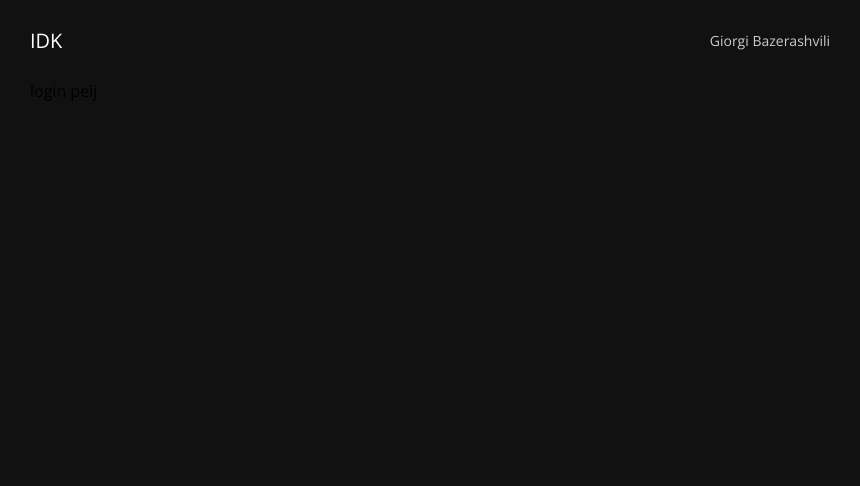
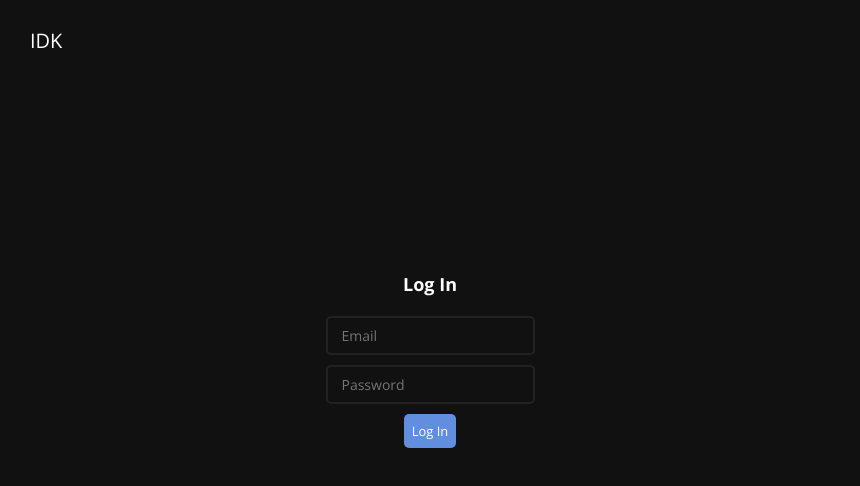
Before and after one commit to gbazera/web-project-react, a React (Vite) app: page /login in a window 1280 px wide. Shown: the top 486 px of the page, without its empty margins (210-1070 px from the left). Built offline with nearby package versions, Linux system fonts and the light colour scheme.

Commit message:
Fixed tons of stuff and added tons of stuff

```diff
--- a/src/App.jsx
+++ b/src/App.jsx
@@ -1,43 +1,68 @@
-import { useState, useEffect } from "react";
-import { BrowserRouter, Routes, Route } from "react-router-dom";
-import Header from "./components/Header";
-import Sidebar from "./components/Sidebar";
-import Dashboard from "./components/Dashboard";
-import Courses from "./components/Courses";
-import News from "./components/News";
-import Course from "./components/Course";
-import Login from "./components/Login";
+import { useState, useEffect } from 'react';
+import { BrowserRouter, Routes, Route, Navigate } from 'react-router-dom';
+import Header from './components/Header';
+import Sidebar from './components/Sidebar';
+import Dashboard from './components/Dashboard';
+import Courses from './components/Courses';
+import News from './components/News';
+import Course from './components/Course';
+import Login from './components/Login';
 
 function App() {
+	const [loggedIn, setLoggedIn] = useState(
+		JSON.parse(localStorage.getItem('loggedIn')) || false
+	);
+
+	useEffect(() => {
+		localStorage.setItem('loggedIn', JSON.stringify(loggedIn));
+	}, [loggedIn]);
+
+	useEffect(() => {
+		const storedLoggedIn = localStorage.getItem('loggedIn');
+		setLoggedIn(JSON.parse(storedLoggedIn));
+	}, []);
+
+	function LoggedOutRoute({ children }) {
+		const isLoggedIn = loggedIn; // Access loggedIn state directly
+
+		return isLoggedIn ? children : <Navigate to="/login" replace />;
+	}
+
+	function LoggedInRoute({ children }) {
+		const isLoggedIn = loggedIn; // Access loggedIn state directly
+
+		return isLoggedIn ? <Navigate to="/" replace /> : children;
+	}
+
 	const [courses, setCourses] = useState([
 		{
 			id: 0,
-      title: "Web Programming 1 (ENG)",
-      lecturer: "Giorgi Kakashvili",
+			title: 'Web Programming 1 (ENG)',
+			lecturer: 'Giorgi Kakashvili',
 			enrolled: true,
 		},
 		{
 			id: 1,
-      title: "CS105 Aspects of Computer Science and Technology (ENG)",
-      lecturer: "David Razmadze",
+			title: 'CS105 Aspects of Computer Science and Technology (ENG)',
+			lecturer: 'David Razmadze',
 			enrolled: false,
 		},
 		{
 			id: 2,
-      title: "CS104 Principles of Programming (ENG)",
-      lecturer: "Nika Narushvili",
+			title: 'CS104 Principles of Programming (ENG)',
+			lecturer: 'Nika Narushvili',
 			enrolled: true,
 		},
 		{
 			id: 3,
-      title: "HUM054 German Language A1.1 (GEO)",
-      lecturer: "Nino Gogelia",
+			title: 'HUM054 German Language A1.1 (GEO)',
+			lecturer: 'Nino Gogelia',
 			enrolled: false,
 		},
 	]);
 
 	useEffect(() => {
-    localStorage.setItem("courses", JSON.stringify(courses));
+		localStorage.setItem('courses', JSON.stringify(courses));
 	}, [courses]);
 
 	const [grades, setGrades] = useState([
@@ -48,51 +73,53 @@ function App() {
 	]);
 
 	useEffect(() => {
-    localStorage.setItem("grades", JSON.stringify(grades));
+		localStorage.setItem('grades', JSON.stringify(grades));
 	}, [grades]);
 
 	const [news, setNews] = useState([
 		{
 			id: 0,
-      title: "Bla bla bla",
-      date: "January 4",
+			title: 'Bla bla bla',
+			date: 'January 4',
 			message:
-        "Bla bla bla bla bla bla bla bla bla bla bla bla bla bla bla bla bla bla bla bla bla bla bla bla bla \
+				'Bla bla bla bla bla bla bla bla bla bla bla bla bla bla bla bla bla bla bla bla bla bla bla bla bla \
                 bla bla bla bla bla bla bla bla bla bla bla bla bla bla bla \
                 bla bla bla bla bla bla bla bla bla bla bla bla bla bla bla bla bla\
                 bla bla bla bla bla bla bla bla bla bla bla bla bla bla bla \
-                bla bla bla bla bla bla bla bla bla bla bla bla bla bla bla bla bla",
+                bla bla bla bla bla bla bla bla bla bla bla bla bla bla bla bla bla',
 		},
 		{
 			id: 1,
-      title: "Bla bla bla (meore)",
-      date: "January 5",
+			title: 'Bla bla bla (meore)',
+			date: 'January 5',
 			message:
-        "Bla bla bla bla bla bla bla bla bla bla bla bla bla bla bla bla blala bla bla bla bla \
+				'Bla bla bla bla bla bla bla bla bla bla bla bla bla bla bla bla blala bla bla bla bla \
                 bla bla bla bla bla bla bla bla bla bla bla bla bla bla bla \
                 bla bla bla bla bla bla bla bla bla bla bla bla bla \
-                bla bla bla bla bla bla bla bla bla bla bla bla bla bla bla bla bla",
+                bla bla bla bla bla bla bla bla bla bla bla bla bla bla bla bla bla',
 		},
 	]);
 
 	useEffect(() => {
-    localStorage.setItem("news", JSON.stringify(news));
+		localStorage.setItem('news', JSON.stringify(news));
 	}, [news]);
 
 	const myCourses = courses.filter((course) => course.enrolled === true);
-  const { openedCourse, setOpenedCourse } = useState("");
+	const { openedCourse, setOpenedCourse } = useState('');
 
 	return (
 		<>
 			<BrowserRouter>
-        <Header />
+				<Header loggedIn={loggedIn}/>
 				<main>
 					<Routes>
 						<Route
 							path="/login"
 							element={
 								<>
+									<LoggedInRoute>
 										<Login />
+									</LoggedInRoute>
 								</>
 							}
 						/>
@@ -100,8 +127,14 @@ function App() {
 							index
 							element={
 								<>
+									<LoggedOutRoute>
 										<Sidebar />
-                  <Dashboard courses={myCourses} grades={grades} news={news} />
+										<Dashboard
+											courses={myCourses}
+											grades={grades}
+											news={news}
+										/>
+									</LoggedOutRoute>
 								</>
 							}
 						/>
@@ -109,23 +142,32 @@ function App() {
 							path="courses"
 							element={
 								<>
+									<LoggedOutRoute>
 										<Sidebar />
 										<Courses courses={courses} />
+									</LoggedOutRoute>
 								</>
 							}
 						/>
-            <Route path="news" element={
+						<Route
+							path="news"
+							element={
 								<>
+									<LoggedOutRoute>
 										<Sidebar />
 										<News news={news} />
+									</LoggedOutRoute>
 								</>
-			} />
+							}
+						/>
 						<Route
 							path="course/:id/:formattedTitle"
 							element={
 								<>
+									<LoggedOutRoute>
 										<Sidebar />
 										<Course openedCourse={openedCourse} />
+									</LoggedOutRoute>
 								</>
 							}
 						/>
--- a/src/components/Header.jsx
+++ b/src/components/Header.jsx
@@ -1,24 +1,24 @@
-import { React, Component } from "react";
+import { React, Component } from 'react';
 
 class Header extends Component {
 	componentDidMount() {
-    const burger = document.querySelector(".burger");
+		const burger = document.querySelector('.burger');
 
-    const sidebar_links = document.querySelectorAll("aside ul a");
+		const sidebar_links = document.querySelectorAll('aside ul a');
 
-    burger.addEventListener("click", this.toggleSidebar);
+		if(burger) burger.addEventListener('click', this.toggleSidebar);
 
 		sidebar_links.forEach((link) => {
-      link.addEventListener("click", this.toggleSidebar);
+			if(link) link.addEventListener('click', this.toggleSidebar);
 		});
 	}
 
 	toggleSidebar() {
-    const burger_icon = document.querySelector(".burger i");
-    const sidebar = document.querySelector("aside");
-    burger_icon.classList.toggle("bx-menu");
-    burger_icon.classList.toggle("bx-x");
-    sidebar.classList.toggle("active");
+		const burger_icon = document.querySelector('.burger i');
+		const sidebar = document.querySelector('aside');
+		burger_icon.classList.toggle('bx-menu');
+		burger_icon.classList.toggle('bx-x');
+		sidebar.classList.toggle('active');
 	}
 
 	render() {
@@ -28,12 +28,20 @@ class Header extends Component {
 					<a href="/" className="logo">
 						IDK
 					</a>
+					{this.props.loggedIn ? (
 						<button className="burger">
 							<i className="bx bx-menu"></i>
 						</button>
+					) : (
+						<></>
+					)}
 				</div>
 				<ul className="links">
-          <li className="logged-in">Giorgi Bazerashvili</li>
+					{this.props.loggedIn ? (
+						<li className="logged-in">Firstname Lastname</li>
+					) : (
+						<></>
+					)}
 					{/* <li><a href="#" className="link secondary">LOG OUT</a></li> */}
 				</ul>
 			</nav>
--- a/src/components/Login.jsx
+++ b/src/components/Login.jsx
@@ -1,7 +1,22 @@
-function Login(){
-    return(
-        <p>login peij</p>
-    )
+import { useEffect } from 'react';
+import { Link, useNavigate } from 'react-router-dom';
+
+function Login() {
+	const login = () => {
+		localStorage.setItem('loggedIn', JSON.stringify(true));
+		useNavigate('/', { replace: true });
+	};
+
+	return (
+		<section className="login-page">
+			<p className="heading">Log In</p>
+			<input type="email" placeholder="Email" className="input" />
+			<input type="password" placeholder="Password" className="input" />
+			<Link onClick={login}>
+				<input type="button" value="Log In" className="btn" />
+			</Link>
+		</section>
+	);
 }
 
 export default Login;
--- a/src/components/Sidebar.jsx
+++ b/src/components/Sidebar.jsx
@@ -1,8 +1,13 @@
 import { useState } from "react"
-import {Link} from "react-router-dom";
+import {Link, useNavigate} from "react-router-dom";
 
 function Sidebar(){
     const [isActive, setActive] = useState('dashboard')
+
+    const logOut=()=>{
+        localStorage.setItem('loggedIn', JSON.stringify(false));
+        useNavigate('/login', {replace: true})
+    }
 
     return(
         <aside>
@@ -10,7 +15,7 @@ function Sidebar(){
                 <Link to={'/'}><li className={` ${isActive === 'dashboard' ? 'active' : ''}`} onClick={() => setActive('dashboard')}><i className='bx bxs-dashboard'></i> Dashboard</li></Link>
                 <Link to={'/courses'}><li className={` ${isActive === 'courses' ? 'active' : ''}`} onClick={() => setActive('courses')}><i className='bx bx-menu'></i> Courses</li></Link>
                 <Link to={'/news'}><li className={` ${isActive === 'news' ? 'active' : ''}`} onClick={() => setActive('news')}><i className='bx bxs-news'></i> News</li></Link>
-                <Link to={'#'}><li className="log-out"><i className='bx bxs-log-out'></i> Log Out</li></Link>
+                <Link onClick={logOut}><li className="log-out"><i className='bx bxs-log-out'></i> Log Out</li></Link>
             </ul>
         </aside>
     )
--- a/src/index.scss
+++ b/src/index.scss
@@ -293,7 +293,38 @@ section:not(:last-child){
     margin-bottom: 10px;
 }
 
+.login-page{
+    margin: auto;
+    display: flex;
+    flex-direction: column;
+    align-items: center;
+    gap: 10px;
+    justify-content: center;
+    height: 70vh;
+
+    .heading{
+        margin-bottom: 10px;
+    }
+
+    // input{
+    //     padding: 10px;
+
+    // }
+}
+
+/// /
+/// /
+/// /
+/// /
+///
+//
 //buttons and stuff
+/// /
+/// //
+/// /
+/// /
+/// /
+/// /
 
 .input{
     padding: 8px 14px;
```
Also changed, not shown: src/index.css. Lines whose indentation alone changed are shown as unchanged.
